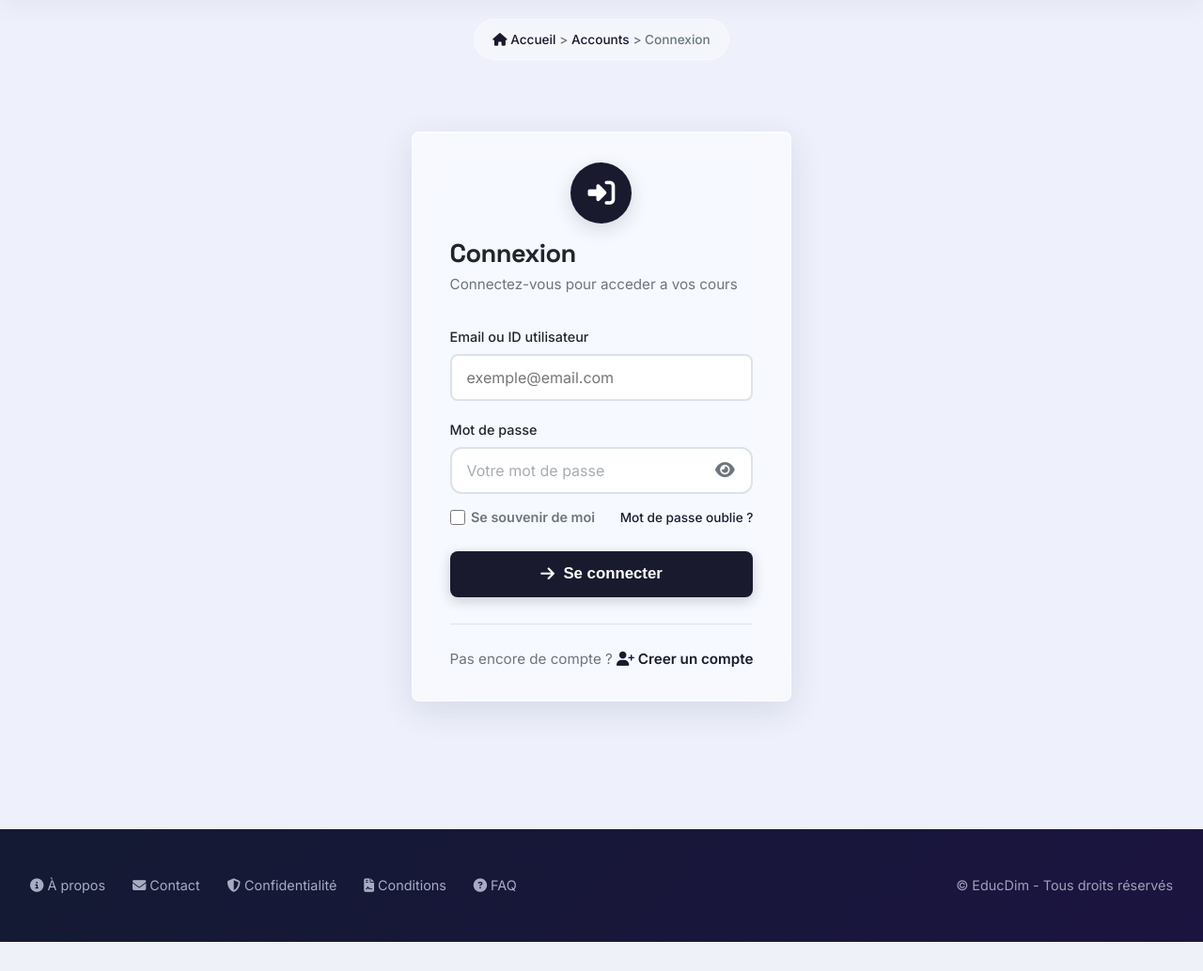
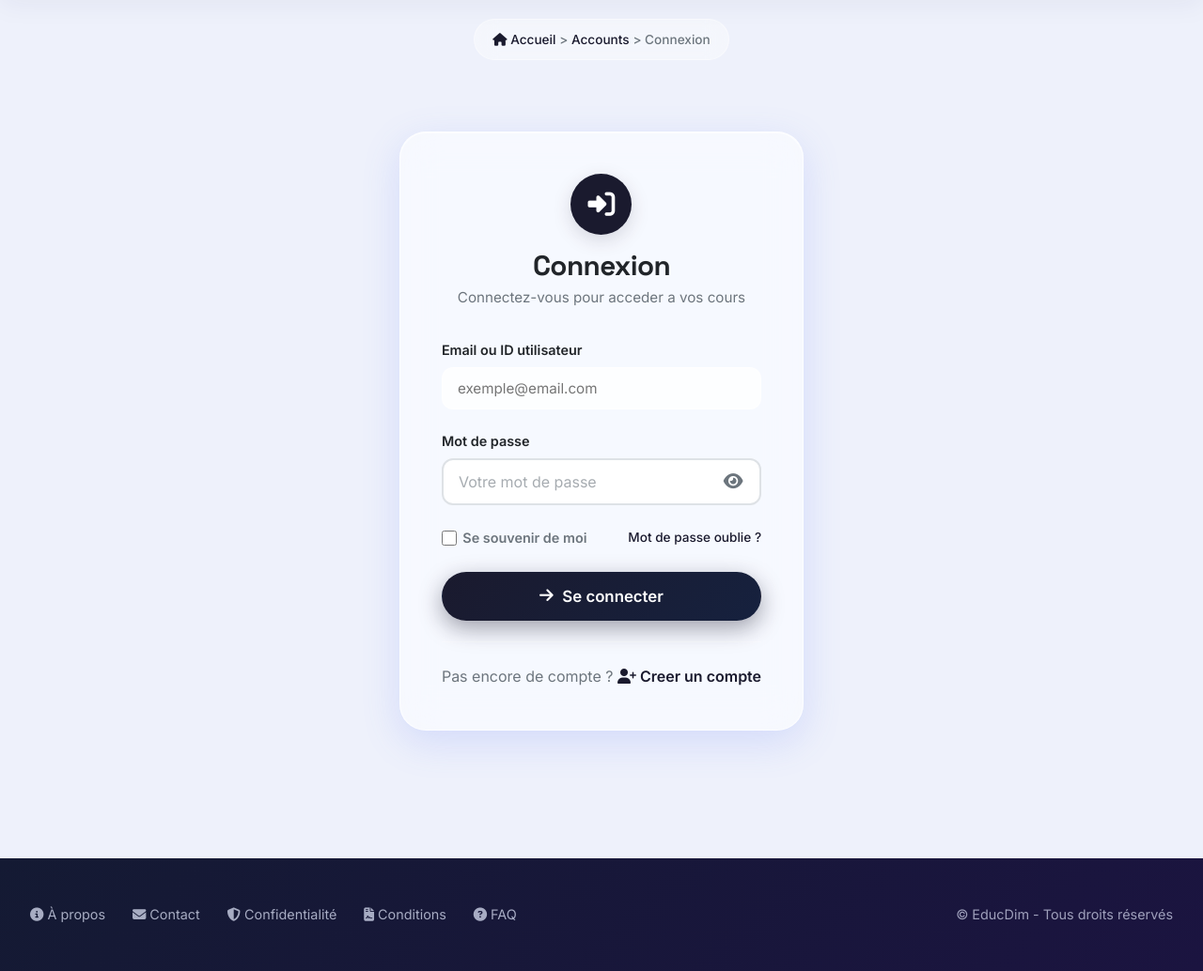
Before and after one commit to marcusblai32-ctrl/educdim, a Django app: page /fr/accounts/connexion/ in a window 1280 px wide. Shown: the part 71-1105 px from the top of the page at 94% size. Before the commit the page ends 1074 px from the top, so only its background shows below. Run offline with Django 5.2, Linux system fonts and the light colour scheme; data comes from the database, SQL or seed files in the repository; data that the repository does not hold is empty.

Commit message:
Update login.html

```diff
--- a/templates/accounts/login.html
+++ b/templates/accounts/login.html
@@ -3,141 +3,16 @@
 
 {% block title %}{% trans "Connexion" %} - {{ theme.site_name }}{% endblock %}
 
-{% block extra_css %}
-<style>
-    .password-field {
-        position: relative;
-        width: 100%;
-    }
-
-    .password-field input {
-        width: 100%;
-        padding: 0.75rem 3rem 0.75rem 1rem;
-        border: 2px solid var(--border, #dee2e6);
-        border-radius: var(--radius, 8px);
-        font-size: 1rem;
-        transition: all 0.3s ease;
-        box-sizing: border-box;
-        background: var(--white, #ffffff);
-        color: var(--text, #212529);
-        height: 50px;
-        font-family: inherit;
-    }
-
-    .password-field input:focus {
-        border-color: var(--primary, #1a1a2e);
-        outline: none;
-        box-shadow: 0 0 0 4px rgba(26, 26, 46, 0.08);
-    }
-
-    .password-field input::placeholder {
-        color: var(--text-muted, #6c757d);
-        opacity: 0.6;
-    }
-
-    .toggle-password {
-        position: absolute;
-        right: 12px;
-        top: 50%;
-        transform: translateY(-50%);
-        background: none;
-        border: none;
-        cursor: pointer;
-        color: var(--text-muted, #6c757d);
-        font-size: 1.15rem;
-        padding: 6px;
-        transition: all 0.3s ease;
-        z-index: 2;
-        border-radius: 50%;
-        line-height: 1;
-        display: flex;
-        align-items: center;
-        justify-content: center;
-        width: 36px;
-        height: 36px;
-    }
-
-    .toggle-password:hover {
-        color: var(--primary, #1a1a2e);
-        background: rgba(26, 26, 46, 0.06);
-    }
-
-    .toggle-password:active {
-        transform: translateY(-50%) scale(0.9);
-    }
-
-    .toggle-password:focus {
-        outline: none;
-    }
-
-    .toggle-password i {
-        font-size: 1.15rem;
-        pointer-events: none;
-    }
-
-    .toggle-password.visible i {
-        color: var(--primary, #1a1a2e);
-    }
-
-    .auth-container .card {
-        animation: slideUp 0.4s ease-out;
-    }
-
-    @keyframes slideUp {
-        from {
-            opacity: 0;
-            transform: translateY(20px);
-        }
-        to {
-            opacity: 1;
-            transform: translateY(0);
-        }
-    }
-
-    @media (max-width: 480px) {
-        .password-field input {
-            height: 44px;
-            font-size: 0.95rem;
-            padding: 0.6rem 2.8rem 0.6rem 0.8rem;
-        }
-        .toggle-password {
-            width: 32px;
-            height: 32px;
-            right: 8px;
-            font-size: 1rem;
-        }
-        .toggle-password i {
-            font-size: 1rem;
-        }
-    }
-
-    [data-bs-theme="dark"] .password-field input {
-        background: var(--dark, #2d2d2d);
-        border-color: var(--border, #444);
-        color: var(--text, #e0e0e0);
-    }
-
-    [data-bs-theme="dark"] .password-field input:focus {
-        border-color: var(--primary, #1a1a2e);
-        box-shadow: 0 0 0 4px rgba(26, 26, 46, 0.15);
-    }
-
-    [data-bs-theme="dark"] .toggle-password:hover {
-        background: rgba(255,255,255,0.06);
-    }
-</style>
-{% endblock %}
-
 {% block content %}
 <div class="auth-container">
-    <div class="card" style="max-width:420px; margin:0 auto; padding:2rem 2.5rem;">
+    <div class="card auth-card">
         <!-- ===== HEADER ===== -->
-        <div class="text-center" style="margin-bottom:2rem;">
+        <div class="auth-header">
             <div style="width:65px; height:65px; border-radius:50%; background:var(--primary); display:flex; align-items:center; justify-content:center; margin:0 auto 1rem; box-shadow:0 6px 20px rgba(26,26,46,0.15);">
                 <i class="fas fa-sign-in-alt" style="color:#fff; font-size:1.8rem;"></i>
             </div>
-            <h1 style="font-size:1.7rem; font-weight:700; margin:0;">{% trans "Connexion" %}</h1>
-            <p style="color:var(--text-muted); margin-top:0.3rem; font-size:0.95rem;">{% trans "Connectez-vous pour acceder a vos cours" %}</p>
+            <h2>{% trans "Connexion" %}</h2>
+            <p>{% trans "Connectez-vous pour acceder a vos cours" %}</p>
         </div>
 
         <!-- ===== FORM ===== -->
@@ -145,23 +20,16 @@
             {% csrf_token %}
 
             <!-- Email -->
-            <div class="form-group" style="margin-bottom:1.2rem;">
-                <label for="id_username" style="display:block; margin-bottom:0.4rem; font-weight:500; font-size:0.9rem;">
-                    {% trans "Email ou ID utilisateur" %}
-                </label>
-                <input type="text" name="username" id="id_username"
-                       style="width:100%; padding:0.75rem 1rem; border:2px solid var(--border, #dee2e6); border-radius:var(--radius,8px); font-size:1rem; transition:all 0.3s; box-sizing:border-box; height:50px; background:var(--white); color:var(--text);"
-                       placeholder="exemple@email.com" required>
+            <div class="form-group">
+                <label for="id_username">{% trans "Email ou ID utilisateur" %}</label>
+                <input type="text" name="username" id="id_username" placeholder="exemple@email.com" required>
             </div>
 
             <!-- Password -->
-            <div class="form-group" style="margin-bottom:0.8rem;">
-                <label for="id_password" style="display:block; margin-bottom:0.4rem; font-weight:500; font-size:0.9rem;">
-                    {% trans "Mot de passe" %}
-                </label>
+            <div class="form-group">
+                <label for="id_password">{% trans "Mot de passe" %}</label>
                 <div class="password-field">
-                    <input type="password" name="password" id="id_password"
-                           placeholder="{% trans 'Votre mot de passe' %}" required>
+                    <input type="password" name="password" id="id_password" placeholder="{% trans 'Votre mot de passe' %}" required>
                     <button type="button" class="toggle-password" id="togglePassword" aria-label="Afficher le mot de passe">
                         <i class="fas fa-eye"></i>
                     </button>
@@ -181,31 +49,27 @@
 
             <!-- Errors -->
             {% if form.errors %}
-            <div style="background:rgba(220,53,69,0.08); border:1px solid var(--danger, #dc3545); color:var(--danger, #dc3545); padding:0.7rem 1rem; border-radius:var(--radius,8px); margin-bottom:1.2rem; display:flex; align-items:center; gap:0.5rem; font-size:0.9rem;">
+            <div style="background:rgba(220,53,69,0.08); border:1px solid var(--danger, #dc3545); color:var(--danger, #dc3545); padding:0.7rem 1rem; border-radius:var(--radius-sm,8px); margin-bottom:1.2rem; display:flex; align-items:center; gap:0.5rem; font-size:0.9rem;">
                 <i class="fas fa-exclamation-circle"></i> {% trans "Email/ID ou mot de passe incorrect." %}
             </div>
             {% endif %}
 
             <!-- Submit -->
-            <button type="submit"
-                    style="width:100%; padding:0.9rem; background:var(--primary); color:#fff; border:none; border-radius:var(--radius,8px); font-size:1.05rem; font-weight:600; cursor:pointer; transition:all 0.3s ease; box-shadow:0 4px 14px rgba(26,26,46,0.2); display:flex; align-items:center; justify-content:center; gap:0.6rem;">
+            <button type="submit" class="btn btn-primary btn-block btn-lg">
                 <i class="fas fa-arrow-right"></i> {% trans "Se connecter" %}
             </button>
         </form>
 
         <!-- ===== FOOTER ===== -->
-        <div style="margin-top:1.8rem; text-align:center; border-top:1px solid var(--border); padding-top:1.5rem;">
-            <p style="color:var(--text-muted); margin:0; font-size:0.95rem;">
-                {% trans "Pas encore de compte ?" %}
-                <a href="{% url 'accounts:signup' %}" style="color:var(--primary); text-decoration:none; font-weight:600;">
-                    <i class="fas fa-user-plus"></i> {% trans "Creer un compte" %}
-                </a>
-            </p>
+        <div class="auth-links">
+            <p>{% trans "Pas encore de compte ?" %} <a href="{% url 'accounts:signup' %}"><i class="fas fa-user-plus"></i> {% trans "Creer un compte" %}</a></p>
         </div>
     </div>
 </div>
 
 <script>
+    // Sèlman JavaScript ki nesesè pou ti je a
+    // Rès la ap jere pa main.js
     document.addEventListener('DOMContentLoaded', function() {
         const toggle = document.getElementById('togglePassword');
         const input = document.getElementById('id_password');
```
